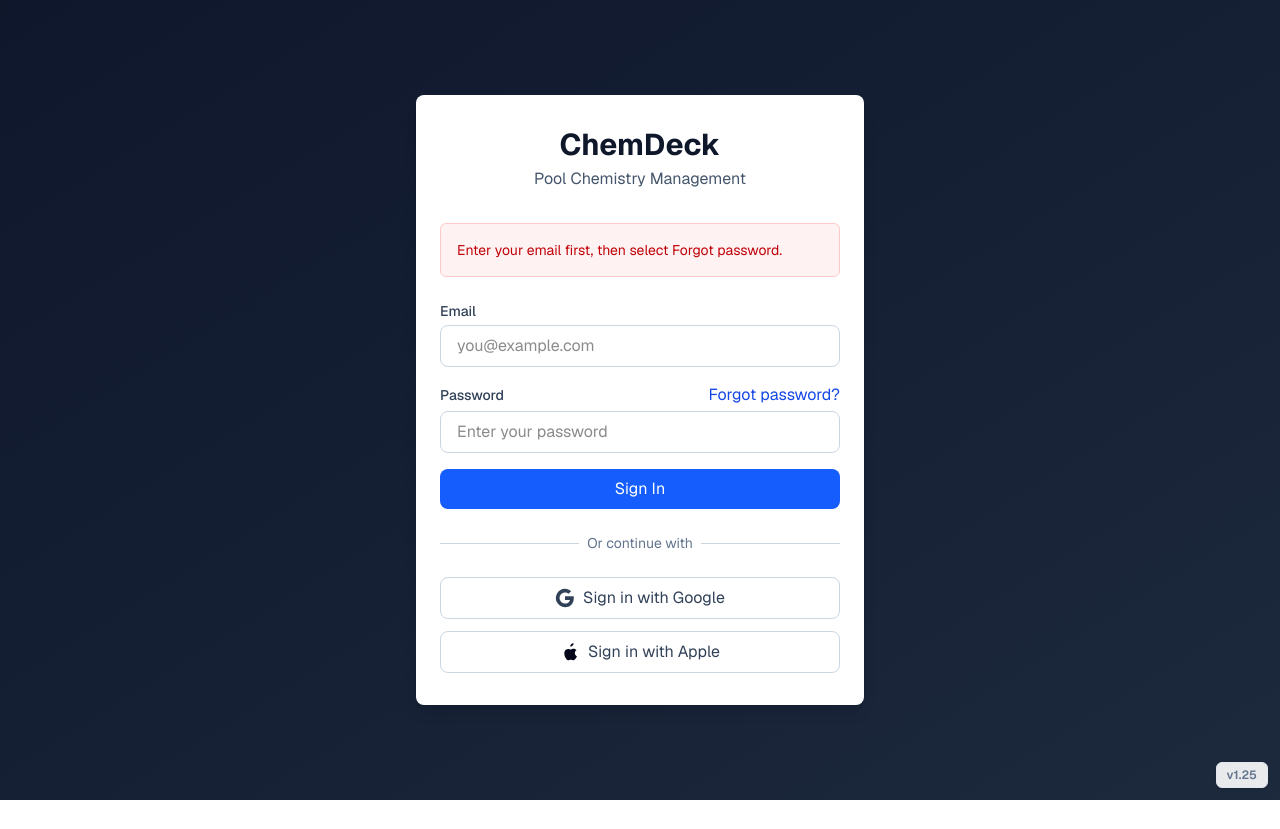
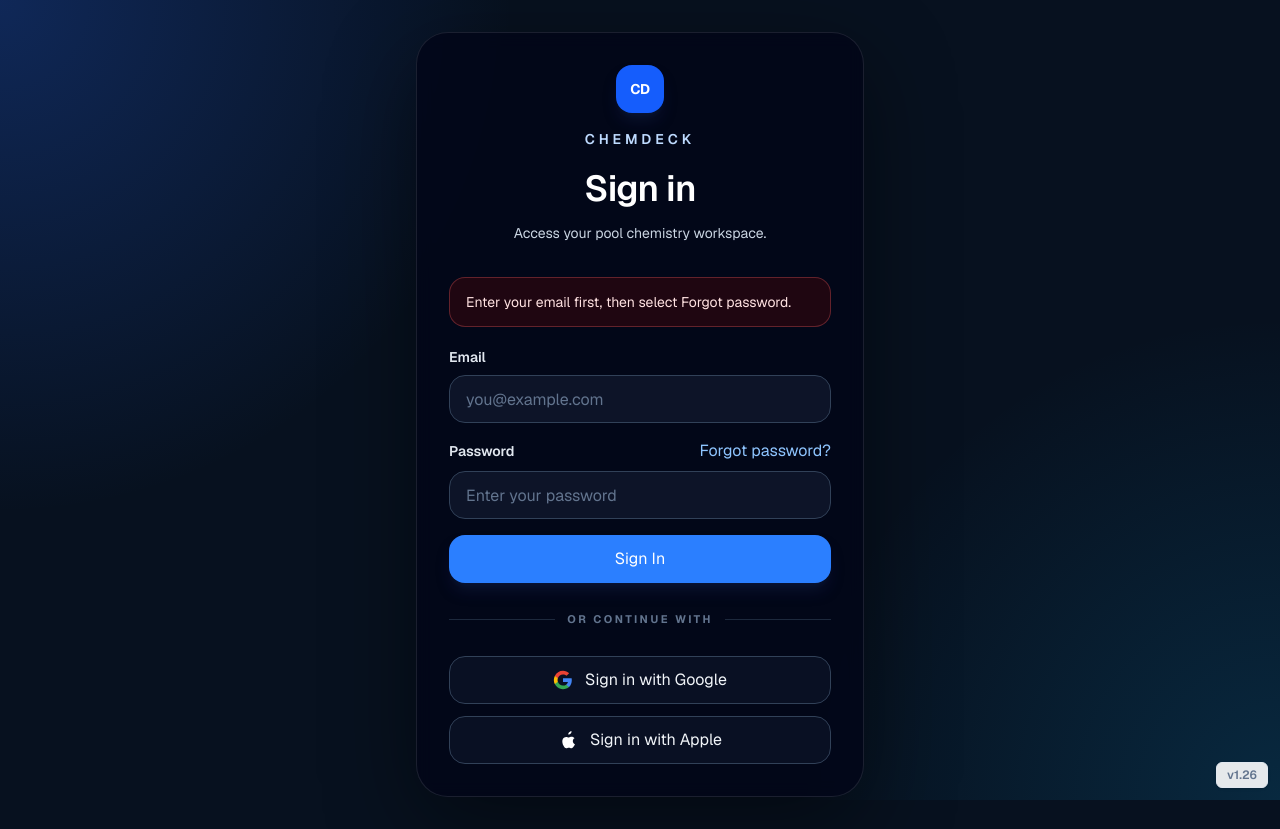
Before and after one commit to Supdike25-creator/poolchem-app, a Next.js app: page /login in a window 1280 px wide. Both pictures are taken after a click on the button "Forgot password?". Before the commit the page ends 800 px from the top, so only its background shows below. Built offline with nearby package versions, Linux system fonts and the light colour scheme; no server answers.

Commit message:
Restore active Supabase login and update login UI

```diff
--- a/app/auth/callback/route.ts
+++ b/app/auth/callback/route.ts
@@ -1,5 +1,10 @@
 import { type NextRequest, NextResponse } from "next/server";
 import { createServerClient } from "@supabase/ssr";
+import {
+  getAccountAccess,
+  inactiveAccountMessage,
+  routeForRole,
+} from "@/lib/auth/accountAccess";
 
 export async function GET(request: NextRequest) {
   const url = new URL(request.url);
@@ -20,6 +25,10 @@ export async function GET(request: NextRequest) {
   }
 
   const response = NextResponse.redirect(new URL("/", request.url));
+  const redirectWithCookies = (path: string) => {
+    response.headers.set("Location", new URL(path, request.url).toString());
+    return response;
+  };
 
   const supabase = createServerClient(
     supabaseUrl,
@@ -44,8 +53,43 @@ export async function GET(request: NextRequest) {
     console.error("Supabase OAuth exchange error:", error.message || error);
     const loginUrl = new URL("/login", request.url);
     loginUrl.searchParams.set("error", error.message ?? "auth_failed");
-    return NextResponse.redirect(loginUrl);
+    response.headers.set("Location", loginUrl.toString());
+    return response;
   }
 
-  return response;
+  const {
+    data: { user },
+    error: userError,
+  } = await supabase.auth.getUser();
+
+  if (userError || !user) {
+    console.error("Supabase OAuth user verification error:", userError?.message || "Missing user");
+    await supabase.auth.signOut();
+    return redirectWithCookies("/login?error=inactive_account");
+  }
+
+  const { data: profile, error: profileError } = await supabase
+    .from("profiles")
+    .select("*")
+    .eq("id", user.id)
+    .single();
+
+  if (profileError || !profile) {
+    console.error("Supabase OAuth profile verification error:", profileError?.message || inactiveAccountMessage);
+    await supabase.auth.signOut();
+    return redirectWithCookies("/login?error=inactive_account");
+  }
+
+  const access = getAccountAccess(profile as Record<string, unknown>);
+
+  if (!access.allowed) {
+    if (access.reason === "missing_workspace") {
+      return redirectWithCookies("/onboarding/company");
+    }
+
+    await supabase.auth.signOut();
+    return redirectWithCookies("/login?error=inactive_account");
+  }
+
+  return redirectWithCookies(routeForRole(access.role));
 }
--- a/app/login/page.tsx
+++ b/app/login/page.tsx
@@ -2,7 +2,18 @@
 
 import { FormEvent, useEffect, useMemo, useState } from "react";
 import { useRouter } from "next/navigation";
+import {
+  getAccountAccess,
+  inactiveAccountMessage,
+  routeForRole,
+} from "@/lib/auth/accountAccess";
 import { createClient } from "../../lib/supabase/client";
+
+const authErrorMessages: Record<string, string> = {
+  auth_not_configured: "Authentication is not configured for this environment.",
+  inactive_account: inactiveAccountMessage,
+  missing_workspace: "Your workspace is not ready yet. Please contact your manager or administrator.",
+};
 
 export default function LoginPage() {
   const router = useRouter();
@@ -24,10 +35,58 @@ export default function LoginPage() {
   useEffect(() => {
     const params = new URLSearchParams(window.location.search);
     const authError = params.get("error");
-    if (authError) {
-      setError(authError === "auth_not_configured" ? "Authentication is not configured for this environment." : authError);
+
+    if (!authError) {
+      return;
     }
-  }, []);
+
+    setError(authErrorMessages[authError] ?? authError);
+
+    if (authError === "inactive_account" || authError === "missing_workspace") {
+      supabase?.auth.signOut().catch((signOutError) => {
+        console.error("Unable to clear inactive session:", signOutError);
+      });
+    }
+  }, [supabase]);
+
+  const verifyActiveAccount = async () => {
+    if (!supabase) {
+      return { route: null, message: authErrorMessages.auth_not_configured };
+    }
+
+    const {
+      data: { user },
+      error: userError,
+    } = await supabase.auth.getUser();
+
+    if (userError || !user) {
+      return { route: null, message: userError?.message ?? "Unable to verify this login." };
+    }
+
+    const { data: profile, error: profileError } = await supabase
+      .from("profiles")
+      .select("*")
+      .eq("id", user.id)
+      .single();
+
+    if (profileError || !profile) {
+      await supabase.auth.signOut();
+      return { route: null, message: inactiveAccountMessage };
+    }
+
+    const access = getAccountAccess(profile as Record<string, unknown>);
+
+    if (!access.allowed) {
+      if (access.reason === "missing_workspace") {
+        return { route: "/onboarding/company", message: "" };
+      }
+
+      await supabase.auth.signOut();
+      return { route: null, message: inactiveAccountMessage };
+    }
+
+    return { route: routeForRole(access.role), message: "" };
+  };
 
   const handleEmailSignIn = async (e: FormEvent<HTMLFormElement>) => {
     e.preventDefault();
@@ -35,7 +94,7 @@ export default function LoginPage() {
     setNotice("");
 
     if (!supabase) {
-      setError("Authentication is not configured for this environment.");
+      setError(authErrorMessages.auth_not_configured);
       return;
     }
 
@@ -43,7 +102,7 @@ export default function LoginPage() {
 
     try {
       const { error: signInError } = await supabase.auth.signInWithPassword({
-        email,
+        email: email.trim(),
         password,
       });
 
@@ -53,11 +112,18 @@ export default function LoginPage() {
         return;
       }
 
-      // On successful email login, call router.refresh()
-      // middleware handles the redirect
+      const access = await verifyActiveAccount();
+
+      if (!access.route) {
+        setError(access.message || inactiveAccountMessage);
+        setLoading(false);
+        return;
+      }
+
+      router.replace(access.route);
       router.refresh();
-    } catch (err) {
-      setError("An unexpected error occurred");
+    } catch {
+      setError("An unexpected error occurred while signing in.");
       setLoading(false);
     }
   };
@@ -67,7 +133,7 @@ export default function LoginPage() {
     setNotice("");
 
     if (!supabase) {
-      setError("Authentication is not configured for this environment.");
+      setError(authErrorMessages.auth_not_configured);
       return;
     }
 
@@ -85,8 +151,8 @@ export default function LoginPage() {
         setError(signUpError.message);
         setLoading(false);
       }
-    } catch (err) {
-      setError("An unexpected error occurred");
+    } catch {
+      setError("An unexpected error occurred while starting Google sign-in.");
       setLoading(false);
     }
   };
@@ -96,7 +162,7 @@ export default function LoginPage() {
     setNotice("");
 
     if (!supabase) {
-      setError("Authentication is not configured for this environment.");
+      setError(authErrorMessages.auth_not_configured);
       return;
     }
 
@@ -114,8 +180,8 @@ export default function LoginPage() {
         setError(signUpError.message);
         setLoading(false);
       }
-    } catch (err) {
-      setError("An unexpected error occurred");
+    } catch {
+      setError("An unexpected error occurred while starting Apple sign-in.");
       setLoading(false);
     }
   };
@@ -125,7 +191,7 @@ export default function LoginPage() {
     setNotice("");
 
     if (!supabase) {
-      setError("Authentication is not configured for this environment.");
+      setError(authErrorMessages.auth_not_configured);
       return;
     }
 
@@ -155,30 +221,34 @@ export default function LoginPage() {
   };
 
   return (
-    <div className="min-h-screen flex items-center justify-center bg-gradient-to-br from-slate-900 to-slate-800">
-      <div className="w-full max-w-md px-6 py-8 bg-white rounded-lg shadow-lg">
-        {/* Header */}
-        <div className="text-center mb-8">
-          <h1 className="text-3xl font-bold text-slate-900">ChemDeck</h1>
-          <p className="text-slate-600 mt-1">Pool Chemistry Management</p>
+    <main className="flex min-h-screen w-full items-center justify-center overflow-hidden bg-[#07111f] px-4 py-8 text-slate-100 sm:px-6">
+      <div className="absolute inset-0 bg-[radial-gradient(circle_at_top_left,rgba(37,99,235,0.28),transparent_34%),radial-gradient(circle_at_bottom_right,rgba(14,165,233,0.16),transparent_32%)]" />
+      <section className="relative w-full max-w-md rounded-[2rem] border border-white/10 bg-slate-950/82 p-6 shadow-[0_28px_90px_rgba(0,0,0,0.45)] backdrop-blur sm:p-8">
+        <div className="mb-8 text-center">
+          <div className="mx-auto mb-4 flex h-12 w-12 items-center justify-center rounded-2xl bg-blue-600 shadow-lg shadow-blue-950/40">
+            <span className="text-sm font-bold tracking-tight text-white">CD</span>
+          </div>
+          <p className="text-sm font-semibold uppercase tracking-[0.28em] text-blue-200">ChemDeck</p>
+          <h1 className="mt-5 text-4xl font-semibold tracking-tight text-white">Sign in</h1>
+          <p className="mt-3 text-sm leading-6 text-slate-300">Access your pool chemistry workspace.</p>
         </div>
 
-        {/* Error Message */}
         {(!supabase || error) && (
-          <div className="mb-6 p-4 bg-red-50 border border-red-200 rounded-md">
-            <p className="text-red-700 text-sm">{error || "Authentication is not configured for this environment."}</p>
+          <div className="mb-5 rounded-2xl border border-red-400/30 bg-red-950/45 px-4 py-3">
+            <p className="text-sm leading-6 text-red-100">
+              {error || authErrorMessages.auth_not_configured}
+            </p>
           </div>
         )}
         {notice && (
-          <div className="mb-6 rounded-md border border-green-200 bg-green-50 p-4">
-            <p className="text-sm text-green-700">{notice}</p>
+          <div className="mb-5 rounded-2xl border border-emerald-400/30 bg-emerald-950/40 px-4 py-3">
+            <p className="text-sm leading-6 text-emerald-100">{notice}</p>
           </div>
         )}
 
-        {/* Email/Password Form */}
-        <form onSubmit={handleEmailSignIn} className="space-y-4 mb-6">
+        <form onSubmit={handleEmailSignIn} className="space-y-4">
           <div>
-            <label htmlFor="email" className="block text-sm font-medium text-slate-700 mb-1">
+            <label htmlFor="email" className="mb-2 block text-sm font-semibold text-slate-200">
               Email
             </label>
             <input
@@ -187,22 +257,23 @@ export default function LoginPage() {
               value={email}
               onChange={(e) => setEmail(e.target.value)}
               placeholder="you@example.com"
-              className="w-full px-4 py-2 border border-slate-300 rounded-lg focus:outline-none focus:ring-2 focus:ring-blue-500"
+              className="h-12 w-full rounded-2xl border border-slate-700 bg-slate-900/90 px-4 text-sm text-white outline-none transition placeholder:text-slate-500 focus:border-blue-400 focus:ring-4 focus:ring-blue-500/20"
               disabled={loading || !supabase}
+              autoComplete="email"
               required
             />
           </div>
 
           <div>
-            <div className="mb-1 flex items-center justify-between gap-3">
-              <label htmlFor="password" className="block text-sm font-medium text-slate-700">
+            <div className="mb-2 flex items-center justify-between gap-3">
+              <label htmlFor="password" className="block text-sm font-semibold text-slate-200">
                 Password
               </label>
               <button
                 type="button"
                 onClick={handleForgotPassword}
                 disabled={loading || !supabase}
-                className="text-sm font-semibold text-blue-700 transition hover:text-blue-800 disabled:cursor-not-allowed disabled:text-slate-400"
+                className="text-sm font-semibold text-blue-300 transition hover:text-blue-200 disabled:cursor-not-allowed disabled:text-slate-600"
               >
                 Forgot password?
               </button>
@@ -213,8 +284,9 @@ export default function LoginPage() {
               value={password}
               onChange={(e) => setPassword(e.target.value)}
               placeholder="Enter your password"
-              className="w-full px-4 py-2 border border-slate-300 rounded-lg focus:outline-none focus:ring-2 focus:ring-blue-500"
+              className="h-12 w-full rounded-2xl border border-slate-700 bg-slate-900/90 px-4 text-sm text-white outline-none transition placeholder:text-slate-500 focus:border-blue-400 focus:ring-4 focus:ring-blue-500/20"
               disabled={loading || !supabase}
+              autoComplete="current-password"
               required
             />
           </div>
@@ -222,50 +294,49 @@ export default function LoginPage() {
           <button
             type="submit"
             disabled={loading || !supabase}
-            className="w-full py-2 px-4 bg-blue-600 hover:bg-blue-700 text-white font-medium rounded-lg transition disabled:opacity-50 disabled:cursor-not-allowed"
+            className="flex h-12 w-full items-center justify-center rounded-2xl bg-blue-500 px-4 text-sm font-bold text-white shadow-lg shadow-blue-950/40 transition hover:bg-blue-400 disabled:cursor-not-allowed disabled:bg-slate-700 disabled:text-slate-400"
           >
             {loading ? "Signing in..." : "Sign In"}
           </button>
         </form>
 
-        {/* Divider */}
-        <div className="relative mb-6">
-          <div className="absolute inset-0 flex items-center">
-            <div className="w-full border-t border-slate-300"></div>
-          </div>
-          <div className="relative flex justify-center text-sm">
-            <span className="px-2 bg-white text-slate-500">Or continue with</span>
-          </div>
+        <div className="my-7 flex items-center gap-3">
+          <div className="h-px flex-1 bg-slate-800" />
+          <span className="text-[11px] font-bold uppercase tracking-[0.22em] text-slate-500">
+            OR CONTINUE WITH
+          </span>
+          <div className="h-px flex-1 bg-slate-800" />
         </div>
 
-        {/* OAuth Buttons */}
         <div className="space-y-3">
           <button
+            type="button"
             onClick={handleGoogleSignIn}
             disabled={loading || !supabase}
-            className="w-full py-2 px-4 border border-slate-300 hover:bg-slate-50 text-slate-700 font-medium rounded-lg transition disabled:opacity-50 disabled:cursor-not-allowed flex items-center justify-center gap-2"
+            className="flex h-12 w-full items-center justify-center gap-3 rounded-2xl border border-slate-700 bg-slate-900/60 px-4 text-sm font-semibold text-slate-100 transition hover:border-slate-500 hover:bg-slate-800 disabled:cursor-not-allowed disabled:opacity-50"
           >
-            <svg className="w-5 h-5" viewBox="0 0 24 24" fill="currentColor">
-              <path d="M22.56 12.25c0-.78-.07-1.53-.2-2.25H12v4.26h5.92c-.26 1.37-1.04 2.53-2.21 3.31v2.77h3.57c2.08-1.92 3.28-4.74 3.28-8.09z" />
-              <path d="M12 23c2.97 0 5.46-.98 7.28-2.66l-3.57-2.77c-.98.66-2.23 1.06-3.71 1.06-2.86 0-5.29-1.93-6.16-4.53H2.18v2.84C3.99 20.53 7.7 23 12 23z" />
-              <path d="M5.84 14.09c-.22-.66-.35-1.36-.35-2.09s.13-1.43.35-2.09V7.07H2.18C1.43 8.55 1 10.22 1 12s.43 3.45 1.18 4.93l2.85-2.22.81-.62z" />
-              <path d="M12 5.38c1.62 0 3.06.56 4.21 1.64l3.15-3.15C17.45 2.09 14.97 1 12 1 7.7 1 3.99 3.47 2.18 7.07l3.66 2.84c.87-2.6 3.3-4.53 6.16-4.53z" />
+            <svg className="h-5 w-5" viewBox="0 0 24 24" aria-hidden="true">
+              <path fill="#4285F4" d="M22.56 12.25c0-.78-.07-1.53-.2-2.25H12v4.26h5.92c-.26 1.37-1.04 2.53-2.21 3.31v2.77h3.57c2.08-1.92 3.28-4.74 3.28-8.09z" />
+              <path fill="#34A853" d="M12 23c2.97 0 5.46-.98 7.28-2.66l-3.57-2.77c-.98.66-2.23 1.06-3.71 1.06-2.86 0-5.29-1.93-6.16-4.53H2.18v2.84C3.99 20.53 7.7 23 12 23z" />
+              <path fill="#FBBC05" d="M5.84 14.09c-.22-.66-.35-1.36-.35-2.09s.13-1.43.35-2.09V7.07H2.18C1.43 8.55 1 10.22 1 12s.43 3.45 1.18 4.93l2.85-2.22.81-.62z" />
+              <path fill="#EA4335" d="M12 5.38c1.62 0 3.06.56 4.21 1.64l3.15-3.15C17.45 2.09 14.97 1 12 1 7.7 1 3.99 3.47 2.18 7.07l3.66 2.84c.87-2.6 3.3-4.53 6.16-4.53z" />
             </svg>
             Sign in with Google
           </button>
 
           <button
+            type="button"
             onClick={handleAppleSignIn}
             disabled={loading || !supabase}
-            className="w-full py-2 px-4 border border-slate-300 hover:bg-slate-50 text-slate-700 font-medium rounded-lg transition disabled:opacity-50 disabled:cursor-not-allowed flex items-center justify-center gap-2"
+            className="flex h-12 w-full items-center justify-center gap-3 rounded-2xl border border-slate-700 bg-slate-900/60 px-4 text-sm font-semibold text-slate-100 transition hover:border-slate-500 hover:bg-slate-800 disabled:cursor-not-allowed disabled:opacity-50"
           >
-            <svg className="h-5 w-5 text-slate-950" viewBox="0 0 24 24" fill="currentColor" aria-hidden="true">
+            <svg className="h-5 w-5 text-white" viewBox="0 0 24 24" fill="currentColor" aria-hidden="true">
               <path d="M16.37 1.43c0 1.02-.42 1.97-1.12 2.7-.75.78-1.94 1.38-2.9 1.3-.13-.98.35-2.02 1.04-2.76.75-.8 2.07-1.4 2.98-1.24ZM20.34 17.06c-.42.97-.62 1.4-1.16 2.25-.75 1.15-1.8 2.58-3.1 2.59-1.15.01-1.45-.75-3.02-.74-1.57.01-1.9.75-3.05.74-1.3-.01-2.3-1.3-3.05-2.45-2.08-3.2-2.3-6.96-1.02-8.95.92-1.42 2.36-2.25 3.72-2.25 1.38 0 2.25.76 3.4.76 1.1 0 1.78-.77 3.38-.77 1.2 0 2.48.66 3.39 1.79-2.98 1.64-2.5 5.9.51 7.03Z" />
             </svg>
             Sign in with Apple
           </button>
         </div>
-      </div>
-    </div>
+      </section>
+    </main>
   );
 }
--- /dev/null
+++ b/lib/auth/accountAccess.ts
@@ -0,0 +1,92 @@
+export type AppRole = "manager" | "guard";
+
+export type AccountAccessReason =
+  | "allowed"
+  | "missing_profile"
+  | "inactive"
+  | "missing_workspace";
+
+export type AccountAccessResult = {
+  allowed: boolean;
+  reason: AccountAccessReason;
+  role: AppRole;
+};
+
+export const inactiveAccountMessage =
+  "Your account is not active yet. Please contact your manager or administrator.";
+
+const managerRoles = new Set(["admin", "manager", "supervisor", "owner"]);
+const inactiveStatuses = new Set([
+  "inactive",
+  "disabled",
+  "pending",
+  "unapproved",
+  "suspended",
+  "rejected",
+  "archived",
+]);
+const activeStatuses = new Set(["active", "approved", "enabled"]);
+
+const hasOwn = (value: Record<string, unknown>, key: string) =>
+  Object.prototype.hasOwnProperty.call(value, key);
+
+export function normalizeProfileRole(role?: string | null): AppRole {
+  const normalized = role?.toLowerCase().trim();
+  return normalized && managerRoles.has(normalized) ? "manager" : "guard";
+}
+
+export function routeForRole(role: AppRole) {
+  return role === "manager" ? "/management/dashboard" : "/guard";
+}
+
+export function getAccountAccess(profile: Record<string, unknown> | null | undefined): AccountAccessResult {
+  if (!profile) {
+    return {
+      allowed: false,
+      reason: "missing_profile",
+      role: "guard",
+    };
+  }
+
+  const role = normalizeProfileRole(typeof profile.role === "string" ? profile.role : null);
+  const rawStatus = typeof profile.status === "string" ? profile.status.toLowerCase().trim() : null;
+
+  if (rawStatus && inactiveStatuses.has(rawStatus)) {
+    return { allowed: false, reason: "inactive", role };
+  }
+
+  if (rawStatus && !activeStatuses.has(rawStatus)) {
+    return { allowed: false, reason: "inactive", role };
+  }
+
+  const booleanBlocks = [
+    ["disabled", true],
+    ["is_disabled", true],
+    ["active", false],
+    ["is_active", false],
+    ["approved", false],
+    ["is_approved", false],
+  ] as const;
+
+  for (const [field, blockedValue] of booleanBlocks) {
+    if (hasOwn(profile, field) && profile[field] === blockedValue) {
+      return { allowed: false, reason: "inactive", role };
+    }
+  }
+
+  const workspaceFields = ["organization_id", "company_id", "app_account_id"];
+  const knownWorkspaceFields = workspaceFields.filter((field) => hasOwn(profile, field));
+
+  if (knownWorkspaceFields.length > 0) {
+    const hasWorkspace = knownWorkspaceFields.some((field) => Boolean(profile[field]));
+    if (!hasWorkspace) {
+      return { allowed: false, reason: "missing_workspace", role };
+    }
+  }
+
+  return {
+    allowed: true,
+    reason: "allowed",
+    role,
+  };
+}
--- a/lib/generatedVersion.ts
+++ b/lib/generatedVersion.ts
@@ -1 +1 @@
-export const appVersion = '1.25';
+export const appVersion = '1.26';
--- a/lib/temporaryLoginBypass.ts
+++ b/lib/temporaryLoginBypass.ts
@@ -1,4 +1,4 @@
-export const temporaryLoginBypass = true;
+export const temporaryLoginBypass = false;
 
 export const bypassProfileForRole = (role: 'manager' | 'guard') => ({
   full_name: 'ChemDeck Dev',
```
Also changed, not shown: components/AuthShell.tsx (+45 -53 lines), proxy.ts (+24 -20 lines).
